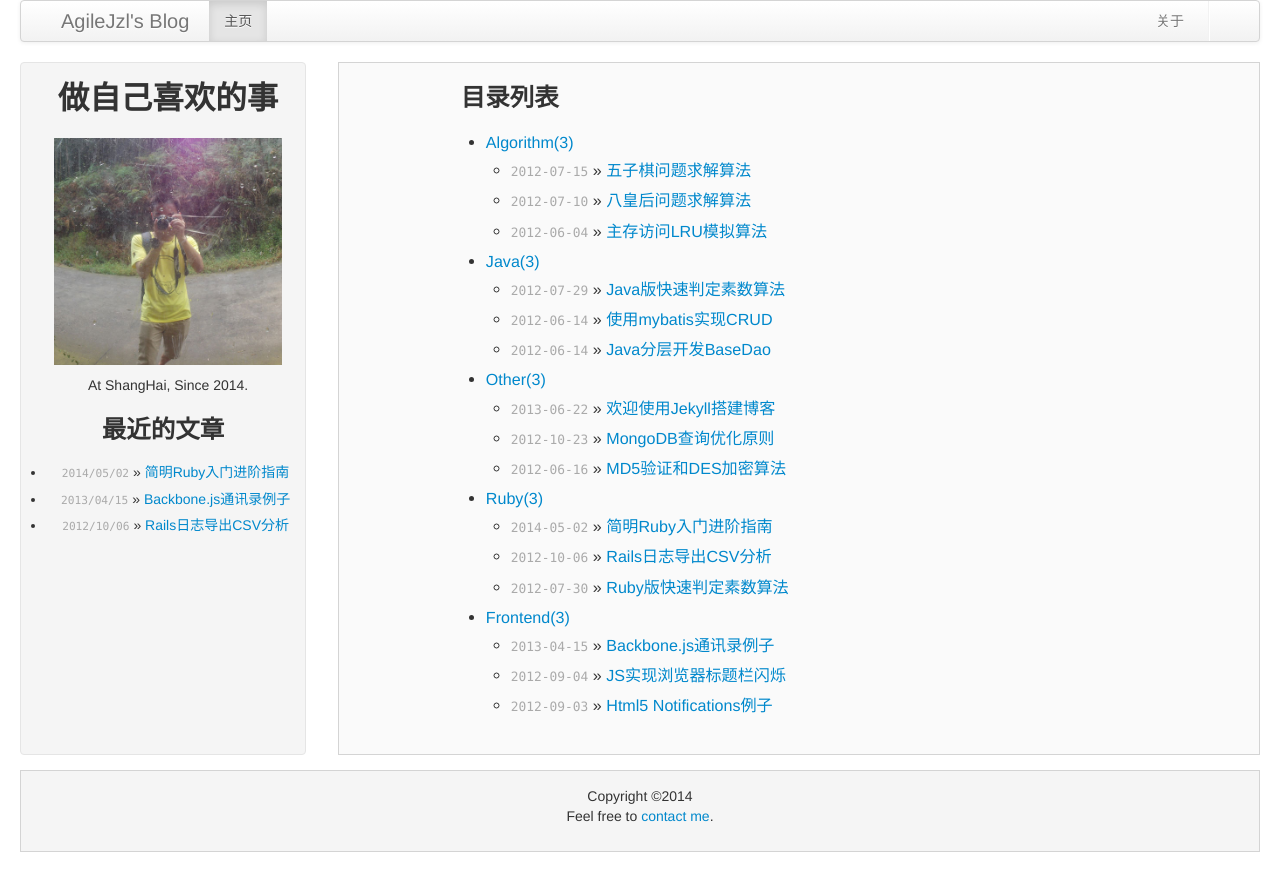
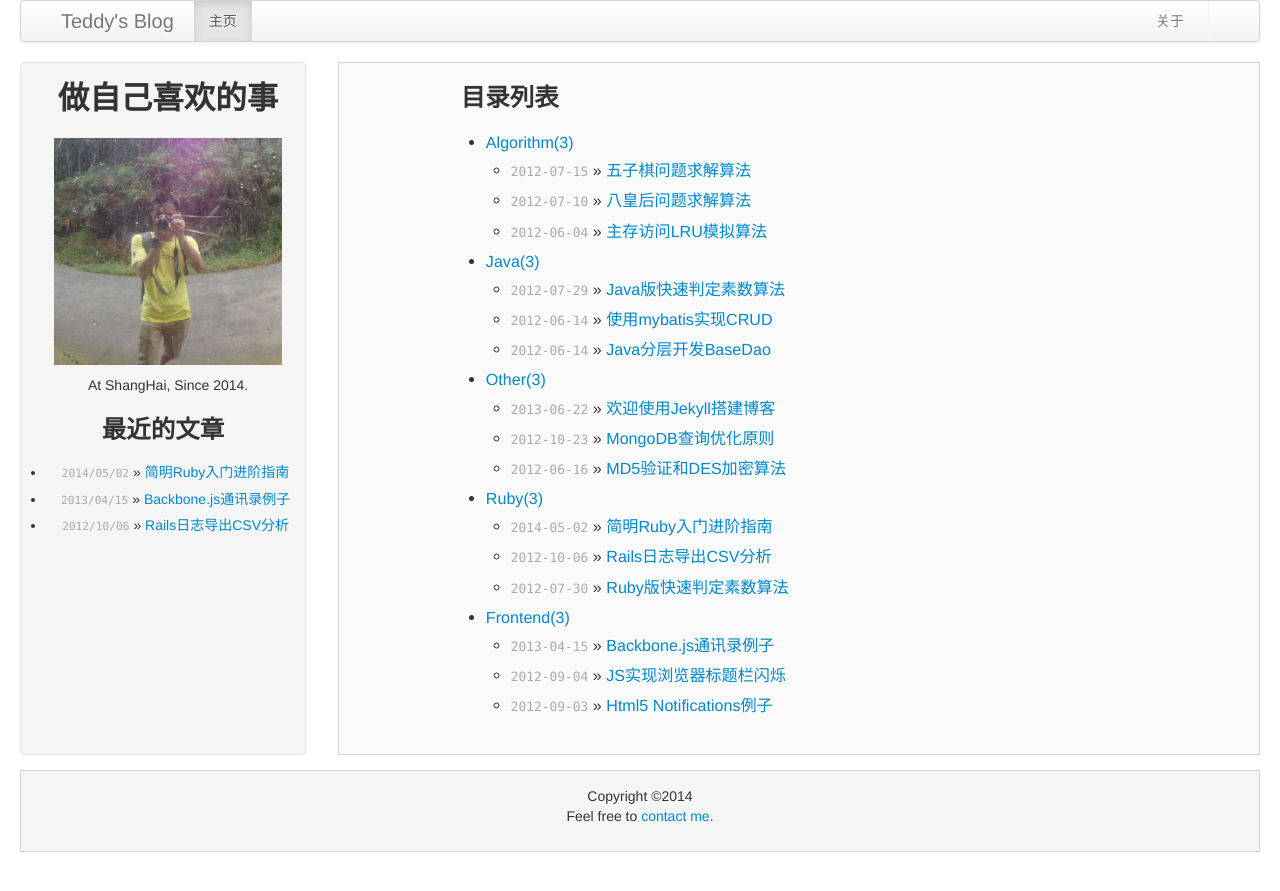
Before and after one commit to agilejzl/agilejzl.github.io, a Jekyll site: the page built from index.html, in a window 1280 px wide. Shown: the top 891 px of the page. Built offline with Jekyll 4.4.1, drawn with Linux system fonts in a browser that asks for light colours; Markdown is read by kramdown in place of the engine named in the settings.

Commit message:
change config

```diff
--- a/_config.yml
+++ b/_config.yml
@@ -1,8 +1,8 @@
 pygments: false
 markdown: rdiscount
-username: AgileJzl
+username: Teddy
 useremail: agilejzl@gmail.com
-blogtitle: AgileJzl's Blog
+blogtitle: Teddy's Blog
 aboutsite: https://github.com/agilejzl
 blogmotto: 做自己喜欢的事
 
--- a/_layouts/category.html
+++ b/_layouts/category.html
@@ -1,5 +1,6 @@
 ---
 layout: default
+title: Teddy's Blog
 ---
 
 <div id="home">
--- a/index.html
+++ b/index.html
@@ -1,6 +1,6 @@
 ---
 layout: default
-title: AgileJzl's Blog
+title: Teddy's Blog
 ---
 
 <div id="home">
```
Also changed, not shown: README.md.
